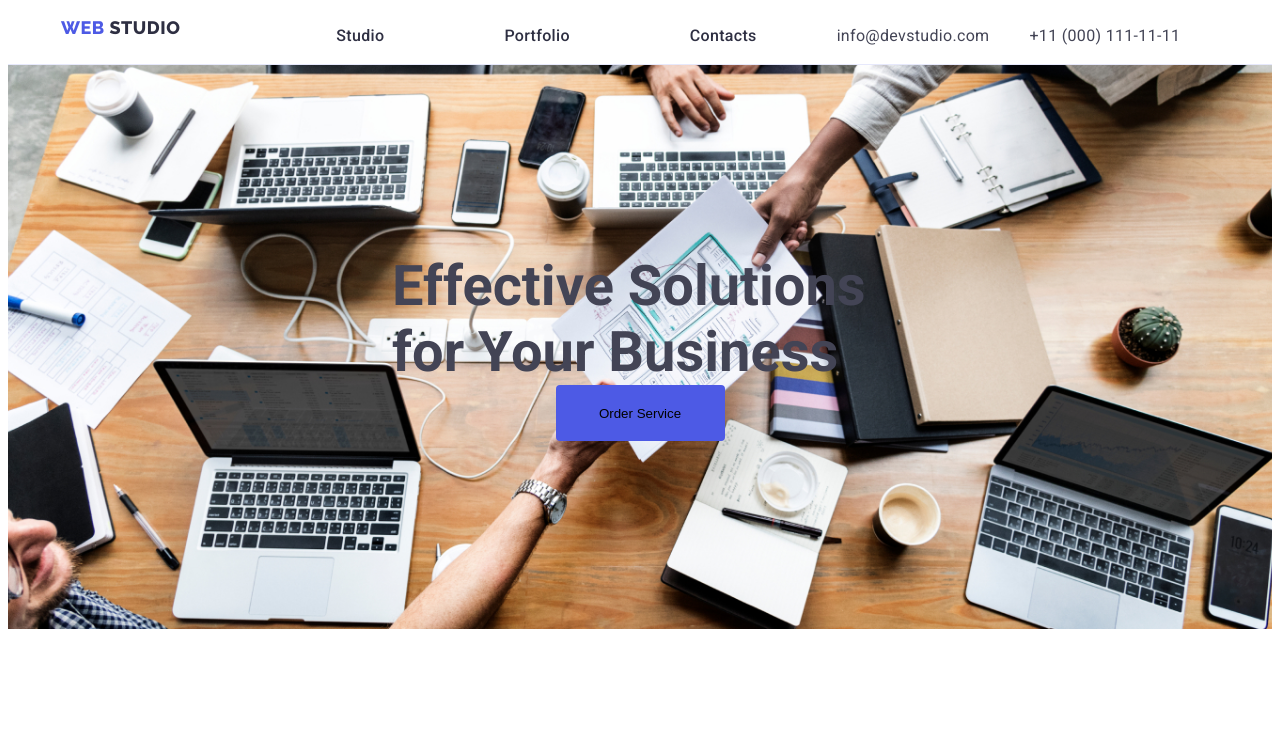
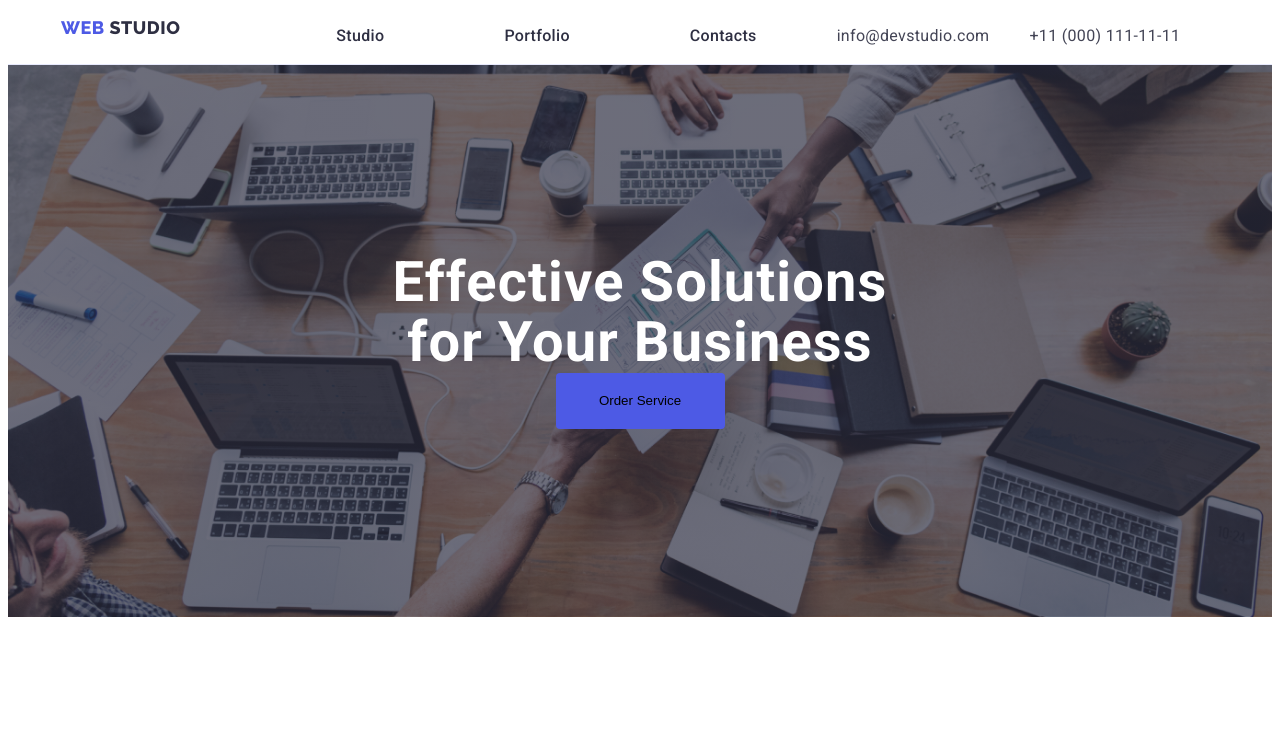
Before and after one commit to enquire07/fson4-goit-markup-4, a plain HTML site: page index.html in a window 1280 px wide. Shown: the top 749 px of the page. Drawn offline with Linux system fonts and the light colour scheme.

Commit message:
updatedcss

```diff
--- a/css/styles.css
+++ b/css/styles.css
@@ -51,14 +51,13 @@ font-variant: normal;}
         text-decoration: none;}
 .contact-mail:hover{color: #404bbf}
 .contact-mail:focus{color: #404bbf;}
-/*--
-.my-head{background-color:#2e2f42;
 
+.my-head{
         line-height: 1.07;
         text-align: center;
         letter-spacing: 0.02em;
         color: #ffffff;}
-  --*/
+
 .sec-a{background-color: #2e2f42;}*/
 
 .click{
@@ -405,10 +404,11 @@ text-decoration: none;}
 /*---homework4---*/
 
 .sec-a{
-        background-image: linear-gradient(rgba(46,47,66,0.7));
-        background-image: url(/images/officebg1.jpg);
+        background-image: linear-gradient(
+        rgba(46,47,66,0.7),
+        rgba(46,47,66,0.7)),
+         url(/images/officebg1.jpg);
         background-repeat: no-repeat;
         background-position: center;
         background-size: cover;
-
 }
```
